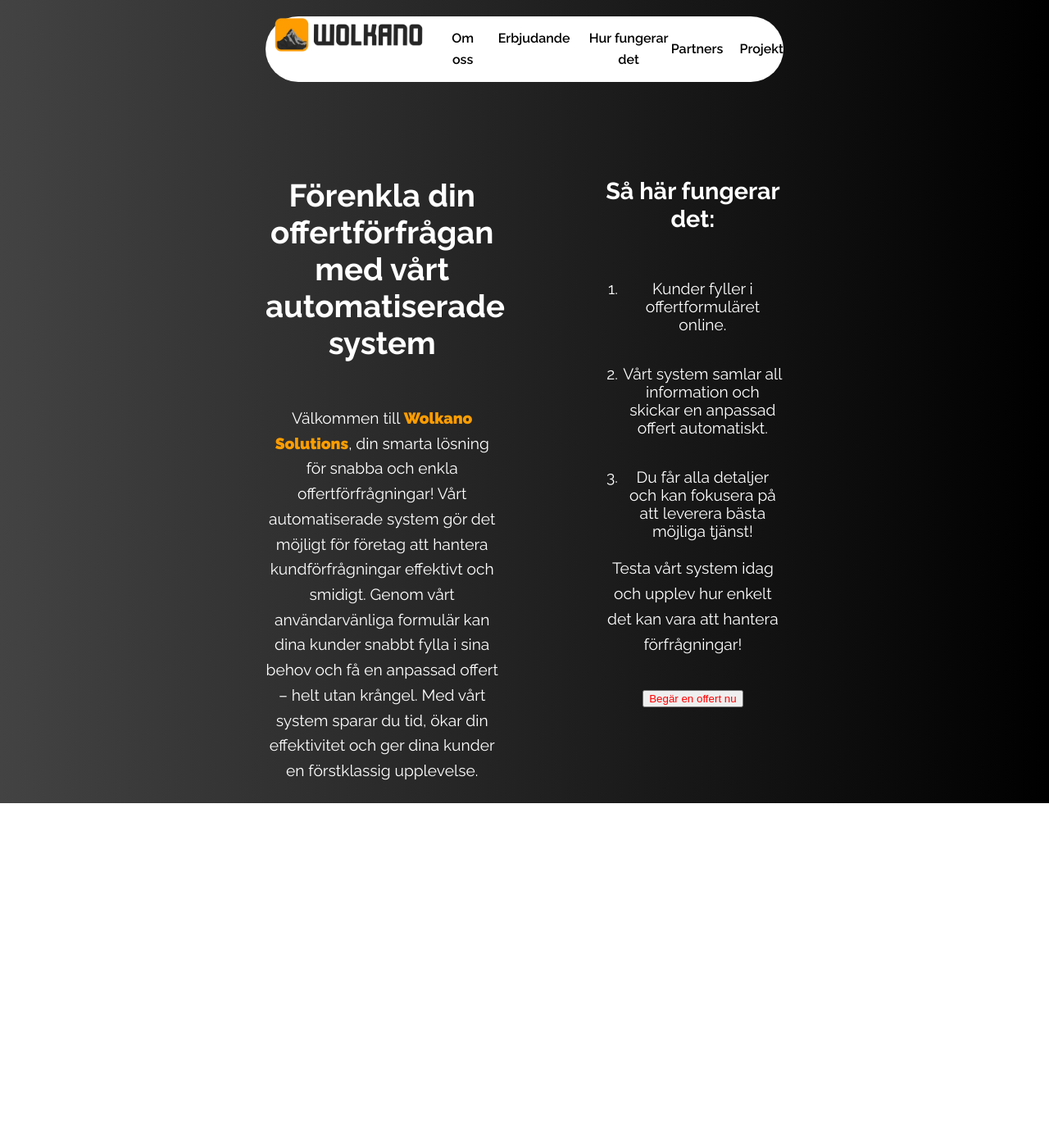
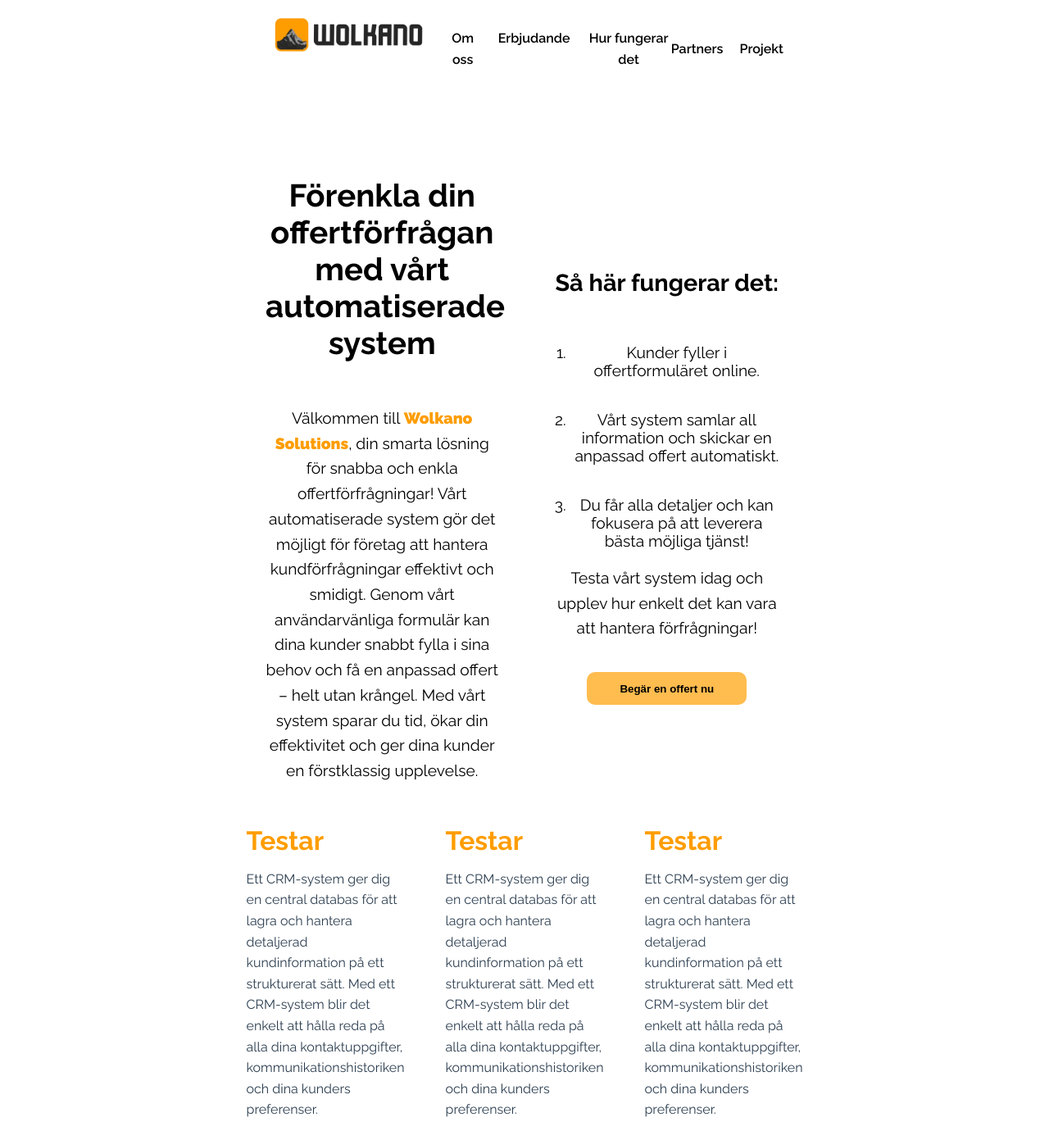
Before and after one commit to Wolkano/wolkano, a Vue app: page /#/ in a window 1280 px wide. Shown: the whole page at 82% size. Before the commit the page ends 980 px from the top, so only its background shows below. Built offline with nearby package versions, Linux system fonts and the light colour scheme.

Commit message:
sMALL FIXEs

```diff
--- a/src/App.vue
+++ b/src/App.vue
@@ -16,8 +16,23 @@ import MainNavbar from "@/components/MainNavbar.vue";
   margin-right: auto;
 }
 
-.btn {
-  color: red;
+.button-56 {
+  height: 40px;
+  border-radius: 10px;
+  border: none;
+  background-color: #ffbc4f;
+  font-weight: 600;
+}
+
+.button-56:hover {
+  background-color: #fe9d01;
+  cursor: pointer;
+}
+
+@media (min-width: 768px) {
+  .button-56 {
+    padding: 0 40px;
+  }
 }
 
 nav {
--- a/src/assets/global.css
+++ b/src/assets/global.css
@@ -1,9 +1,7 @@
 body {
-  background-image: linear-gradient(to right, #434343 0%, black 100%);
   font-family: "Raleway", sans-serif;
 }
 p {
-  color: white;
   line-height: 1.6; /* Improve readability */
   margin: 1rem 0; /* Spacing above and below paragraphs */
 }
@@ -15,7 +13,6 @@ h3,
 h4,
 h5,
 h6 {
-  color: white;
   margin: 1rem 0; /* Spacing above and below headings */
 }
 
@@ -23,23 +20,19 @@ h6 {
 ul {
   list-style-type: disc; /* Default bullet points */
   padding-left: 1.5rem; /* Indent lists */
-  color: white;
 }
 
 ul li {
   margin: 0.5rem 0; /* Spacing between list items */
-  color: white;
 }
 
 /* Ordered Lists */
 ol {
   padding-left: 1.5rem; /* Indent lists */
-  color: white;
 }
 
 ol li {
   margin: 0.5rem 0; /* Spacing between list items */
-  color: white;
 }
 
 /* Links */
--- a/src/components/MainNavbar.vue
+++ b/src/components/MainNavbar.vue
@@ -1,19 +1,23 @@
 <template>
   <div class="navbar">
     <div class="first">
-      <img
-        src="../assets/028a399e-aec3-4368-bc6e-2fc7207d884e-removebg-preview.png"
-        class="logo" />
-      <p>Om oss</p>
-      <p>Erbjudande</p>
-      <p>Hur fungerar det</p>
+      <router-link to="/">
+        <img
+          src="../assets/028a399e-aec3-4368-bc6e-2fc7207d884e-removebg-preview.png"
+          class="logo"
+      /></router-link>
+      <router-link to="/about"><p>Om oss</p></router-link>
+      <router-link to="#"><p>Erbjudande</p></router-link>
+      <router-link to="#"><p>Hur fungerar det</p></router-link>
     </div>
     <div class="second">
-      <p>Partners</p>
-      <p>Projekt</p>
+      <router-link to="#"><p>Partners</p></router-link>
+      <router-link to="#"><p>Projekt</p></router-link>
     </div>
   </div>
 </template>
+
+<script setup></script>
 
 <style scoped lang="scss">
 .navbar {
--- a/src/router/index.js
+++ b/src/router/index.js
@@ -1,25 +1,32 @@
-import { createRouter, createWebHashHistory } from 'vue-router'
-import HomeView from '../views/HomeView.vue'
+import { createRouter, createWebHashHistory } from "vue-router";
+import HomeView from "../views/HomeView.vue";
 
 const routes = [
   {
-    path: '/',
-    name: 'home',
-    component: HomeView
+    path: "/",
+    name: "home",
+    component: HomeView,
   },
   {
-    path: '/about',
-    name: 'about',
+    path: "/about",
+    name: "about",
     // route level code-splitting
     // this generates a separate chunk (about.[hash].js) for this route
     // which is lazy-loaded when the route is visited.
-    component: () => import(/* webpackChunkName: "about" */ '../views/AboutView.vue')
-  }
-]
+    component: () =>
+      import(/* webpackChunkName: "about" */ "../views/AboutView.vue"),
+  },
+  {
+    path: "/form",
+    name: "Form",
+    component: () =>
+      import(/* webpackChunkName: "about" */ "../views/AboutView.vue"),
+  },
+];
 
 const router = createRouter({
   history: createWebHashHistory(),
-  routes
-})
+  routes,
+});
 
-export default router
+export default router;
--- a/src/views/HomeView.vue
+++ b/src/views/HomeView.vue
@@ -35,11 +35,47 @@
           förfrågningar!
         </p>
         <br />
+
         <router-link to="/form">
-          <button class="btn" variant="outlined">
+          <button class="button-56" role="button">
             Begär en offert nu
           </button></router-link
         >
+      </div>
+    </div>
+    <div class="info">
+      <div>
+        <img />
+        <h1>Testar</h1>
+        <p>
+          Ett CRM-system ger dig en central databas för att lagra och hantera
+          detaljerad kundinformation på ett strukturerat sätt. Med ett
+          CRM-system blir det enkelt att hålla reda på alla dina
+          kontaktuppgifter, kommunikationshistoriken och dina kunders
+          preferenser.
+        </p>
+      </div>
+      <div>
+        <img />
+        <h1>Testar</h1>
+        <p>
+          Ett CRM-system ger dig en central databas för att lagra och hantera
+          detaljerad kundinformation på ett strukturerat sätt. Med ett
+          CRM-system blir det enkelt att hålla reda på alla dina
+          kontaktuppgifter, kommunikationshistoriken och dina kunders
+          preferenser.
+        </p>
+      </div>
+      <div>
+        <img />
+        <h1>Testar</h1>
+        <p>
+          Ett CRM-system ger dig en central databas för att lagra och hantera
+          detaljerad kundinformation på ett strukturerat sätt. Med ett
+          CRM-system blir det enkelt att hålla reda på alla dina
+          kontaktuppgifter, kommunikationshistoriken och dina kunders
+          preferenser.
+        </p>
       </div>
     </div>
   </div>
@@ -63,13 +99,13 @@ export default {
   margin-top: 100px;
   display: flex;
   justify-content: space-between;
+  align-items: center;
   font-size: larger;
   color: black;
 }
 .intro {
   width: 45%;
   h1 {
-    color: white;
   }
   .company_name {
     color: rgb(254, 157, 1);
@@ -77,6 +113,16 @@ export default {
   }
 }
 .steps {
-  width: 35%;
+  width: 45%;
+}
+.info {
+  display: flex;
+  flex-direction: row;
+  text-align: left;
+  justify-content: center;
+  gap: 50px;
+  h1 {
+    color: rgb(254, 157, 1);
+  }
 }
 </style>
```
Also changed, not shown: src/components/Button.vue (deleted).
